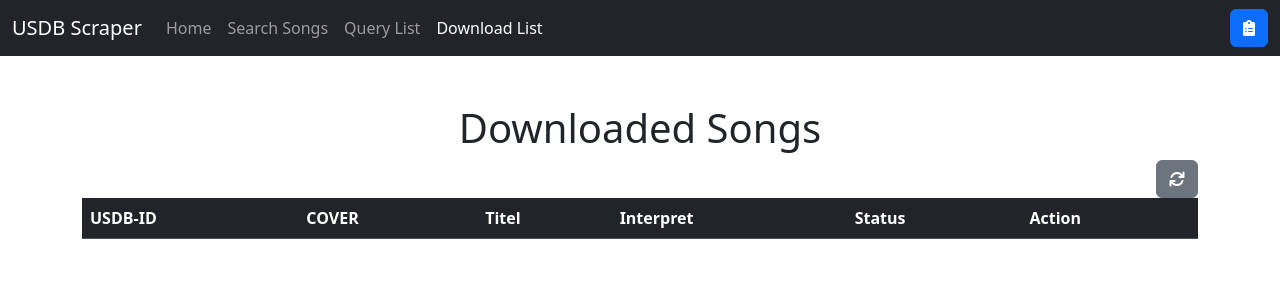
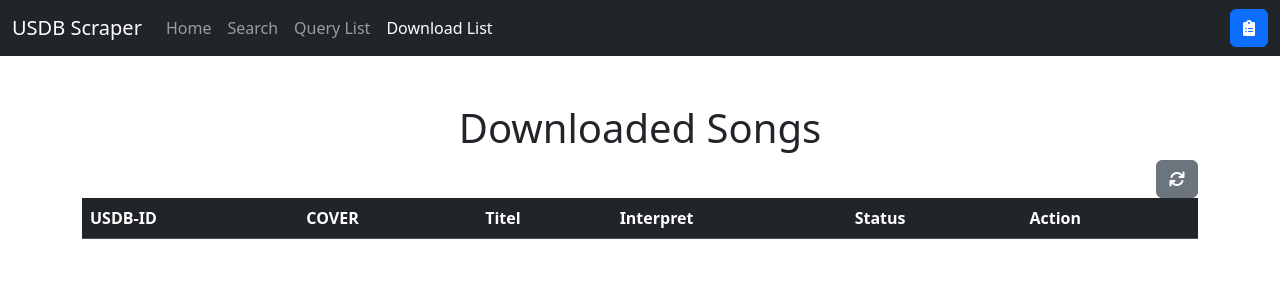
Before and after one commit to DiewahreKeule/USDB-Scraper, a Flask app: page /downloads in a window 1280 px wide. Shown: the top 300 px of the page. Run offline with Flask 3, Linux system fonts and the light colour scheme; data that the repository does not hold is empty.

Commit message:
- Rename Nav Items - Clear requirements.txt

```diff
--- a/requirements.txt
+++ b/requirements.txt
@@ -2,5 +2,3 @@ Flask==3.1.0
 Requests==2.32.3
 selenium==4.27.1
 yt_dlp==2024.12.23
-~ip==22.3
-~ip==24.2
--- a/templates/base.html
+++ b/templates/base.html
@@ -25,7 +25,7 @@
                         <a class="nav-link {% if request.endpoint == 'page_home' %}active{% endif %}" aria-current="page" href="/">Home</a>
                     </li>
                     <li class="nav-item">
-                        <a class="nav-link {% if request.endpoint == 'page_search_song' %}active{% endif %}" href="/search-song">Search Songs</a>
+                        <a class="nav-link {% if request.endpoint == 'page_search_song' %}active{% endif %}" href="/search-song">Search</a>
                     </li>
                     <li class="nav-item">
                         <a class="nav-link {% if request.endpoint == 'page_query_list' %}active{% endif %}" href="/query-list">Query List</a>
```
